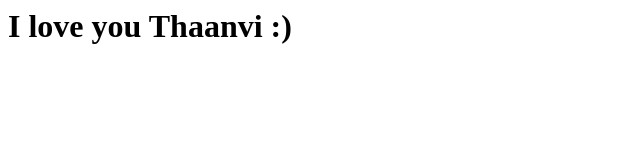
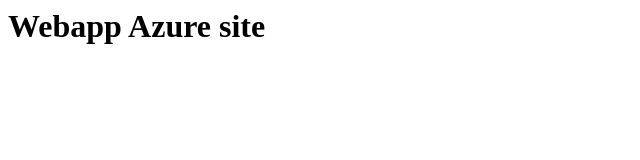
Before and after one commit to yogeesht/Webapp-repository, a plain HTML site: page index.html in a window 1280 px wide. Shown: the whole page, without its empty margins (0-640 px from the left). Drawn offline with Linux system fonts and the light colour scheme.

Commit message:
Update index.html

```diff
--- a/index.html
+++ b/index.html
@@ -4,7 +4,7 @@ Webapp-1
 </title>
 </body>
 <h1>
-I love you Thaanvi :)
+  Webapp Azure site
 </h1>
 </body>
 </html>
```
